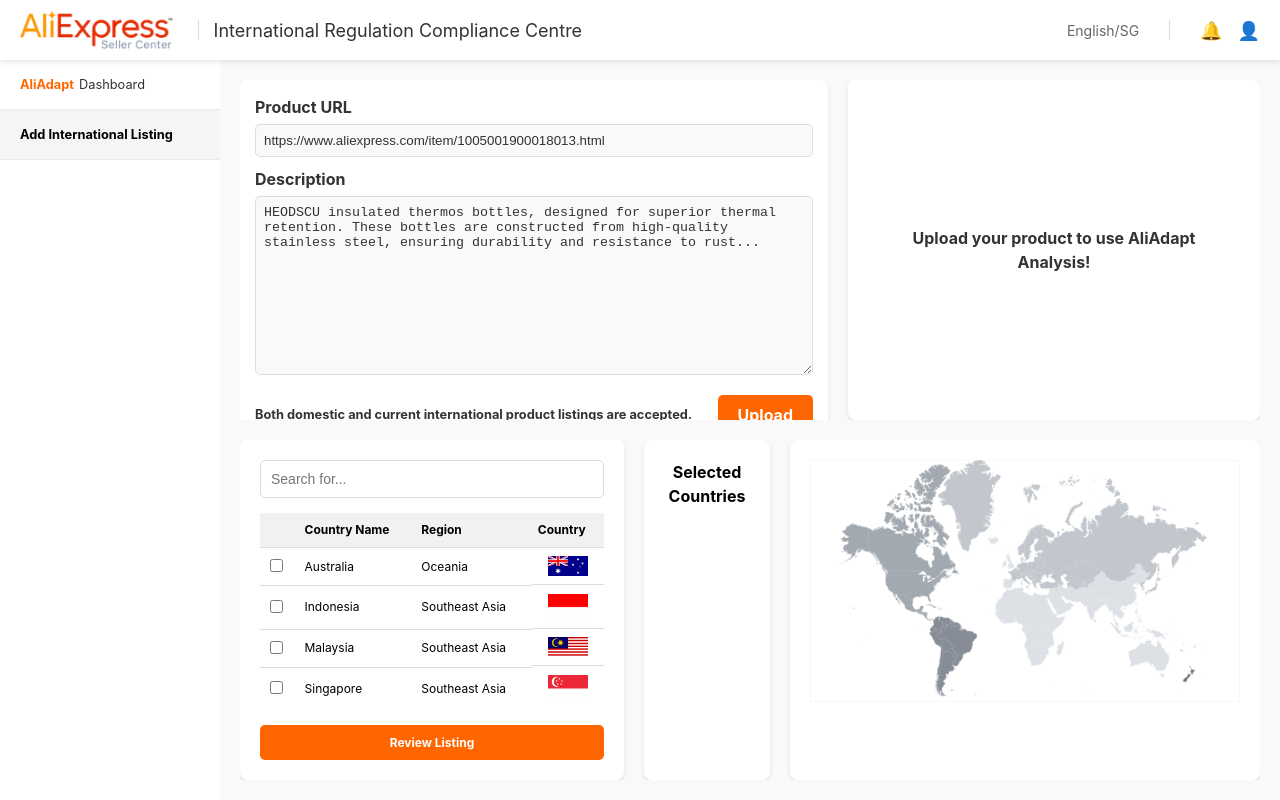
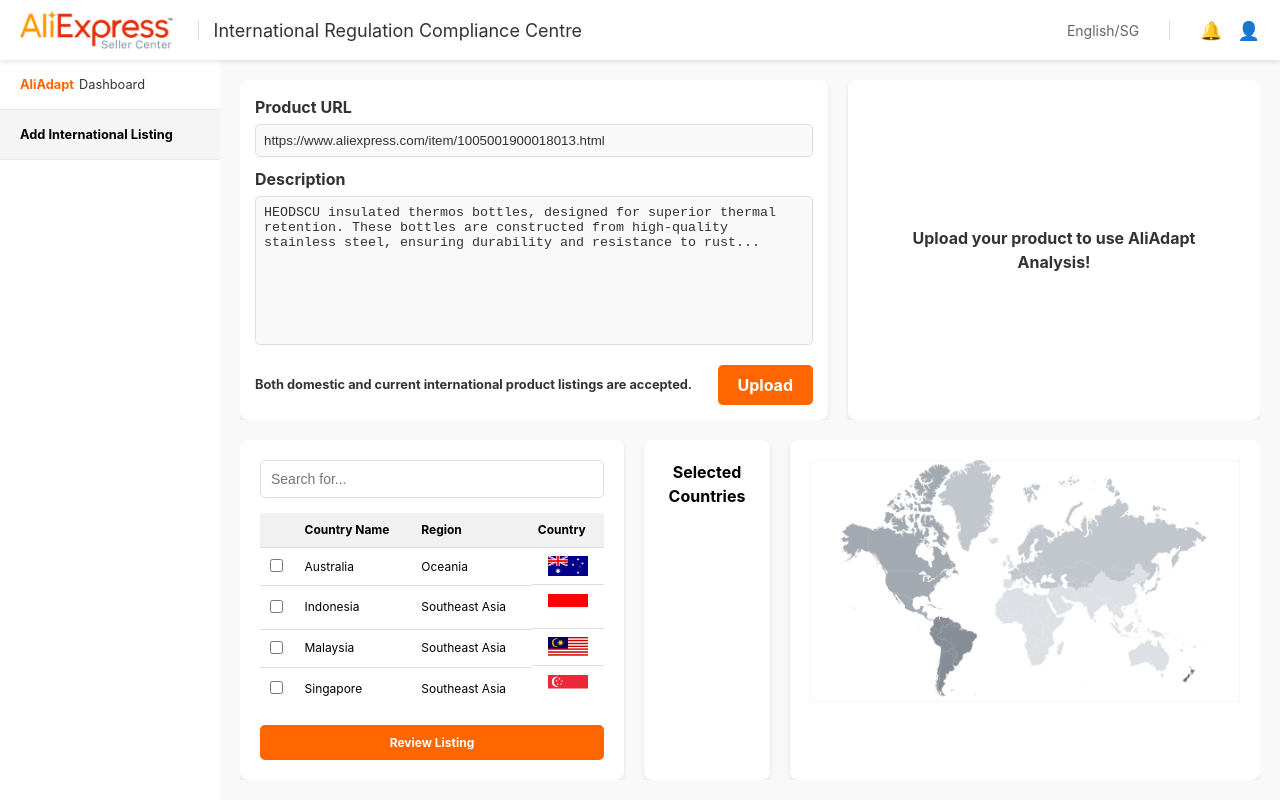
Before and after one commit to vincetyy/alibaba-gec-crashcourse, a React (Vite) app: page /add-international-listing in a window 1280 px wide. Built offline with nearby package versions, Linux system fonts and the light colour scheme.

Commit message:
fixed footnote in ProductDetails to be bottom aligned

```diff
--- a/src/components/AddListing/ProductDetails/ProductDetails.css
+++ b/src/components/AddListing/ProductDetails/ProductDetails.css
@@ -9,22 +9,25 @@
     overflow: hidden; /* Prevent content from overflowing and expanding the component */
     display: flex;
     flex-direction: column;
+    box-sizing: border-box;
 }
 
 .product-details-url {
-    flex: 1;
+    align-self: flex-start;
+    width: 100%;
     display: flex;
     flex-direction: column;
 }
 .product-details-description {
     height: 100%;
-    flex: 5;
+    flex: 1;
     display: flex;
     flex-direction: column;
 }
 
 .product-details-bottom {
-    flex: 1;
+    align-self: flex-end;
+    width: 100%;
 }
 
 .product-details label {
@@ -48,7 +51,7 @@
 }
 
 .product-details textarea {
-    height: ;
+    resize: none; /* Disable resizing */
 }
 
 .upload-button {
```
